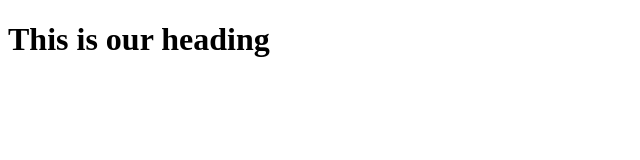
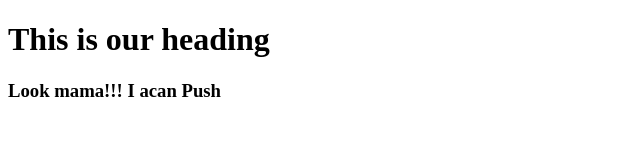
Before and after one commit to fuadtonmoy/My-First-Website, a plain HTML site: page index.html in a window 1280 px wide. Shown: the whole page, without its empty margins (0-640 px from the left). Drawn offline with Linux system fonts and the light colour scheme.

Commit message:
learn github

```diff
--- a/index.html
+++ b/index.html
@@ -8,5 +8,6 @@
 </head>
 <body>
     <h1>This is our heading </h1>
+    <h3>Look mama!!!  I acan Push</h3>
 </body>
 </html>
```
